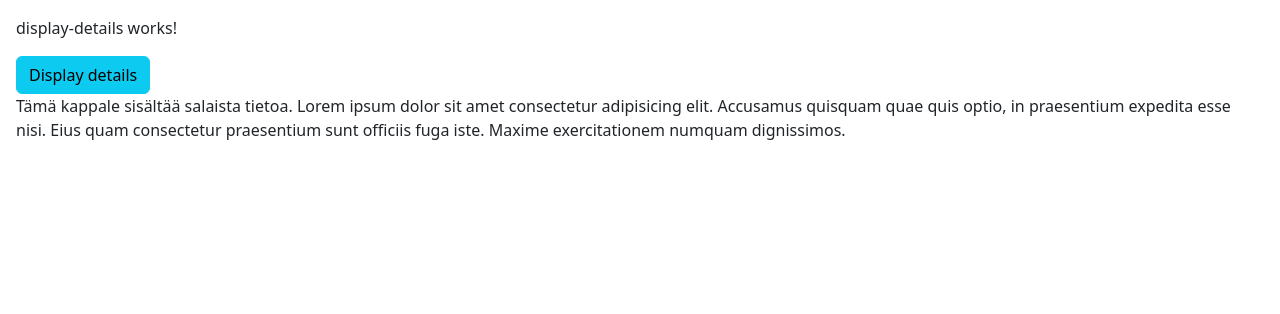
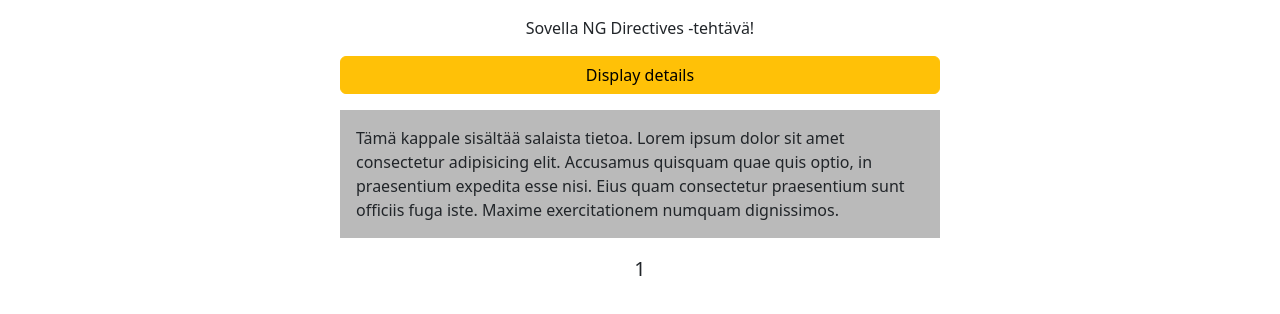
Before and after one commit to Suvikan/sovella-ng-directives, an Angular app: page / in a window 1280 px wide. Both pictures are taken after a click on the button "Display details". Shown: the top 314 px of the page. Built offline with nearby package versions, Linux system fonts and the light colour scheme.

Commit message:
add click counter

```diff
--- a/src/app/display-details/display-details.component.css
+++ b/src/app/display-details/display-details.component.css
@@ -0,0 +1,18 @@
+* {
+    display: grid;
+    align-self: center;
+    justify-content: center;
+}
+
+.clickscounter {
+    background-color: fff;
+    font-size: 20px;
+}
+
+.text {
+    font-size: 16px;
+    background-color: rgb(186, 186, 186);
+    padding: 1rem;
+    margin: 1rem auto;
+    max-width: 600px;
+}
--- a/src/app/display-details/display-details.component.html
+++ b/src/app/display-details/display-details.component.html
@@ -1,8 +1,10 @@
 <section>
 
-    <p>display-details works!</p>
-    <button class="btn btn-info">Display details</button>
+    <p>Sovella NG Directives -tehtävä!</p>
+    <button class="btn btn-warning" (click)="show = !show" (click)="clickCount()">Display details</button>
 
-    <p>Tämä kappale sisältää salaista tietoa. Lorem ipsum dolor sit amet consectetur adipisicing elit. Accusamus quisquam quae quis optio, in praesentium expedita esse nisi. Eius quam consectetur praesentium sunt officiis fuga iste. Maxime exercitationem numquam dignissimos.</p>
+    <p *ngIf="show" class="text">Tämä kappale sisältää salaista tietoa. Lorem ipsum dolor sit amet consectetur adipisicing elit. Accusamus quisquam quae quis optio, in praesentium expedita esse nisi. Eius quam consectetur praesentium sunt officiis fuga iste. Maxime exercitationem numquam dignissimos.</p>
+
+    <p class="clickscounter">{{ count }}</p>
 
 </section>
--- a/src/app/display-details/display-details.component.ts
+++ b/src/app/display-details/display-details.component.ts
@@ -6,5 +6,11 @@ import { Component } from '@angular/core';
   styleUrls: ['./display-details.component.css']
 })
 export class DisplayDetailsComponent {
+  show = false;
+  buttonClicked = false;
+  count: number = 0;
 
+   clickCount(): void{
+        this.count++
+        }
 }
```
